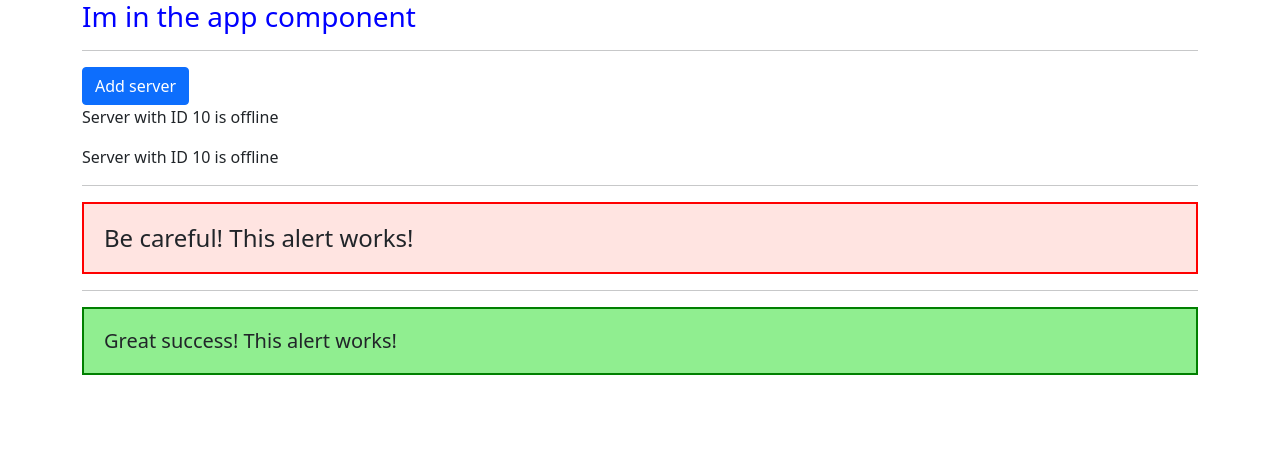
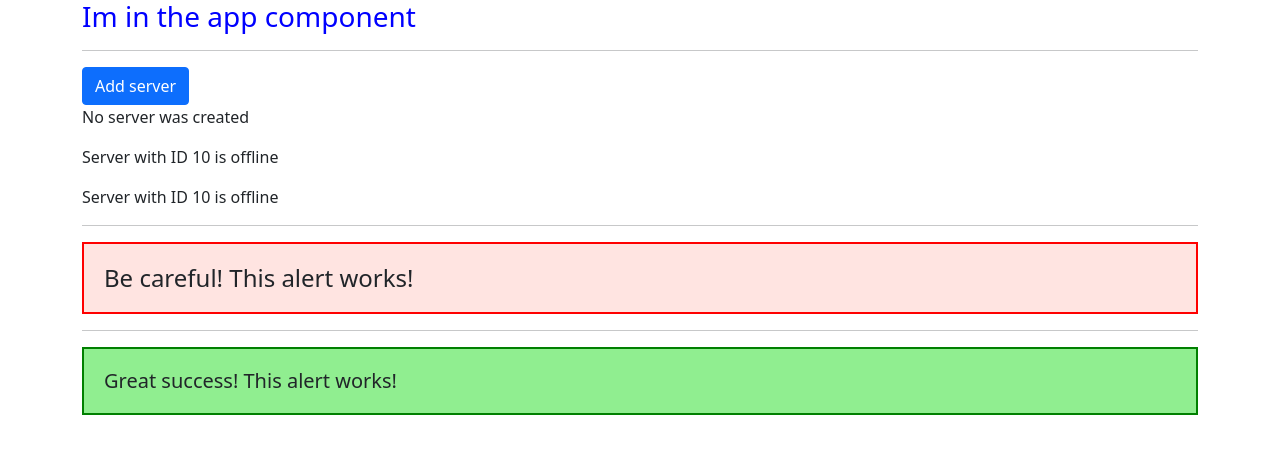
Before and after one commit to AlexGroat/learn-angular, an Angular app: page / in a window 1280 px wide. Shown: the top 454 px of the page. Built offline with nearby package versions, Linux system fonts and the light colour scheme.

Commit message:
event binding in servers component

```diff
--- a/src/app/servers/servers.component.html
+++ b/src/app/servers/servers.component.html
@@ -1,3 +1,11 @@
-<button class="btn btn-primary" [disabled]="!allowNewServer">Add server</button>
+<button class="btn btn-primary"
+ [disabled]="!allowNewServer"
+ (click)="onCreateServer()">Add server</button>
+ <!-- <p [innerText]="allowNewServer"></p> -->
+ <p>{{ serverCreationStatus }}</p>
 <app-server></app-server>
 <app-server></app-server>
+
+<!-- out put something in your template, use string interpolation -->
+<!-- change property, element, directives, component use property binding -->
+<!-- Do not mix string interpolation and property binding -->
--- a/src/app/servers/servers.component.ts
+++ b/src/app/servers/servers.component.ts
@@ -12,6 +12,7 @@ import { Component, OnInit } from '@angular/core';
 })
 export class ServersComponent implements OnInit {
   allowNewServer = false;
+  serverCreationStatus = 'No server was created'
 
   constructor() {
     setTimeout(() => {
@@ -22,4 +23,8 @@ export class ServersComponent implements OnInit {
   ngOnInit(): void {
   }
 
+  onCreateServer() {
+    this.serverCreationStatus = 'Server was created';
+  }
+
 }
```
